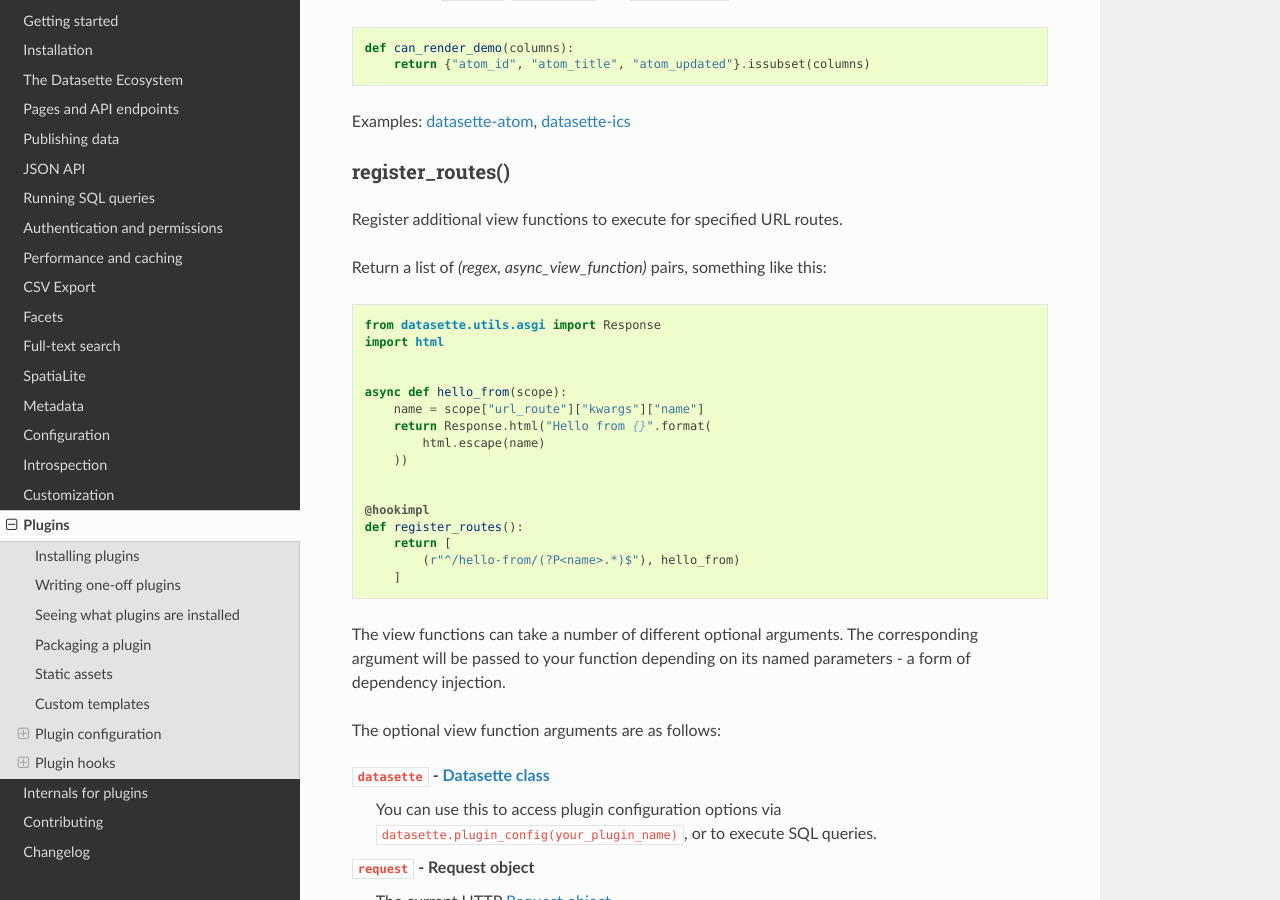
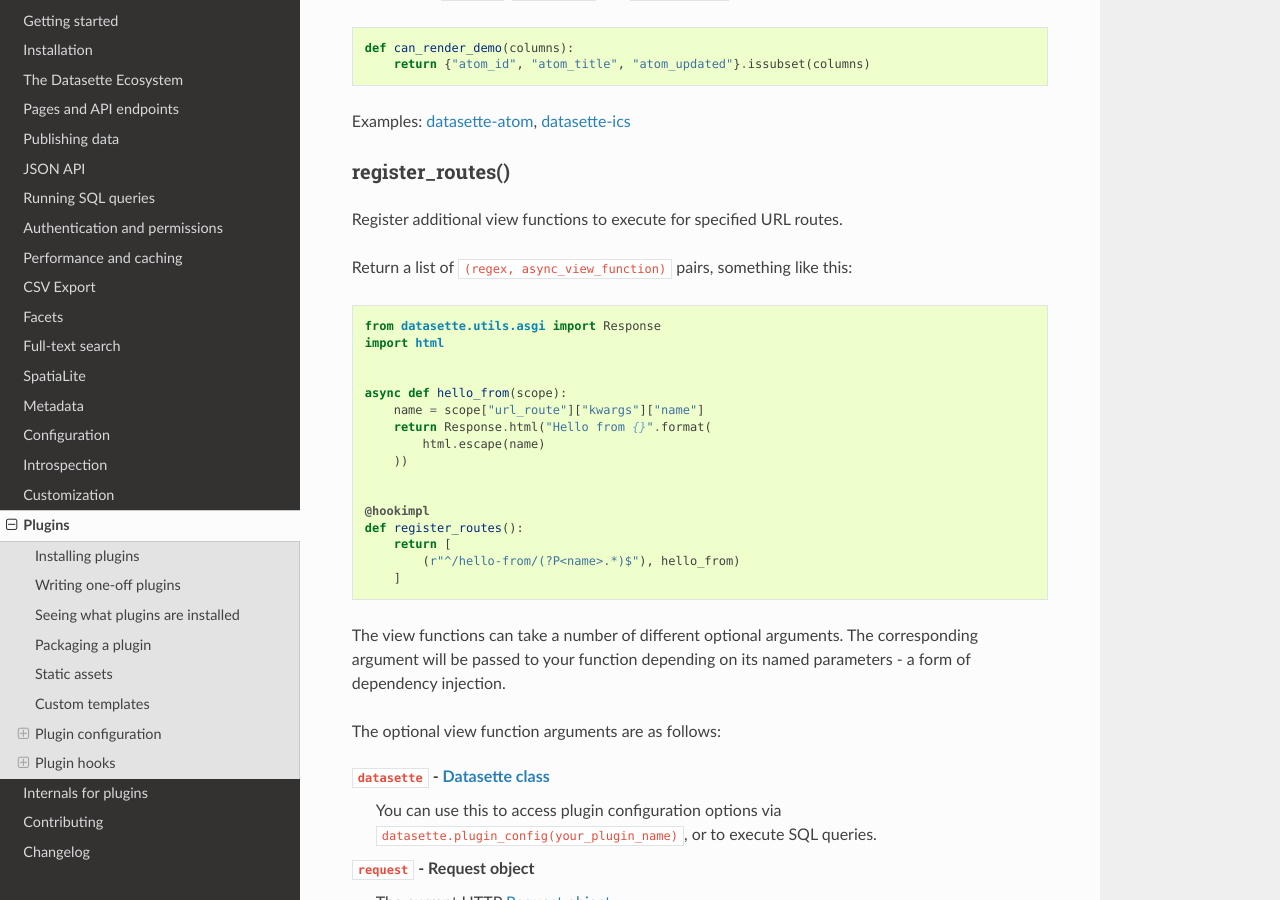
Before and after one commit to simonw/datasette, a Sphinx documentation site: the page built from docs/plugins.rst, in a window 1280 px wide and 900 px high, scrolled down 17517 px. Built offline with Sphinx 7.4.7 and the Read the Docs theme 2.0.0, drawn with Linux system fonts in a browser that asks for light colours.

Commit message:
Fixed RST

```diff
--- a/docs/plugins.rst
+++ b/docs/plugins.rst
@@ -842,7 +842,7 @@
 
 Register additional view functions to execute for specified URL routes.
 
-Return a list of `(regex, async_view_function)` pairs, something like this:
+Return a list of ``(regex, async_view_function)`` pairs, something like this:
 
 .. code-block:: python
 
```
